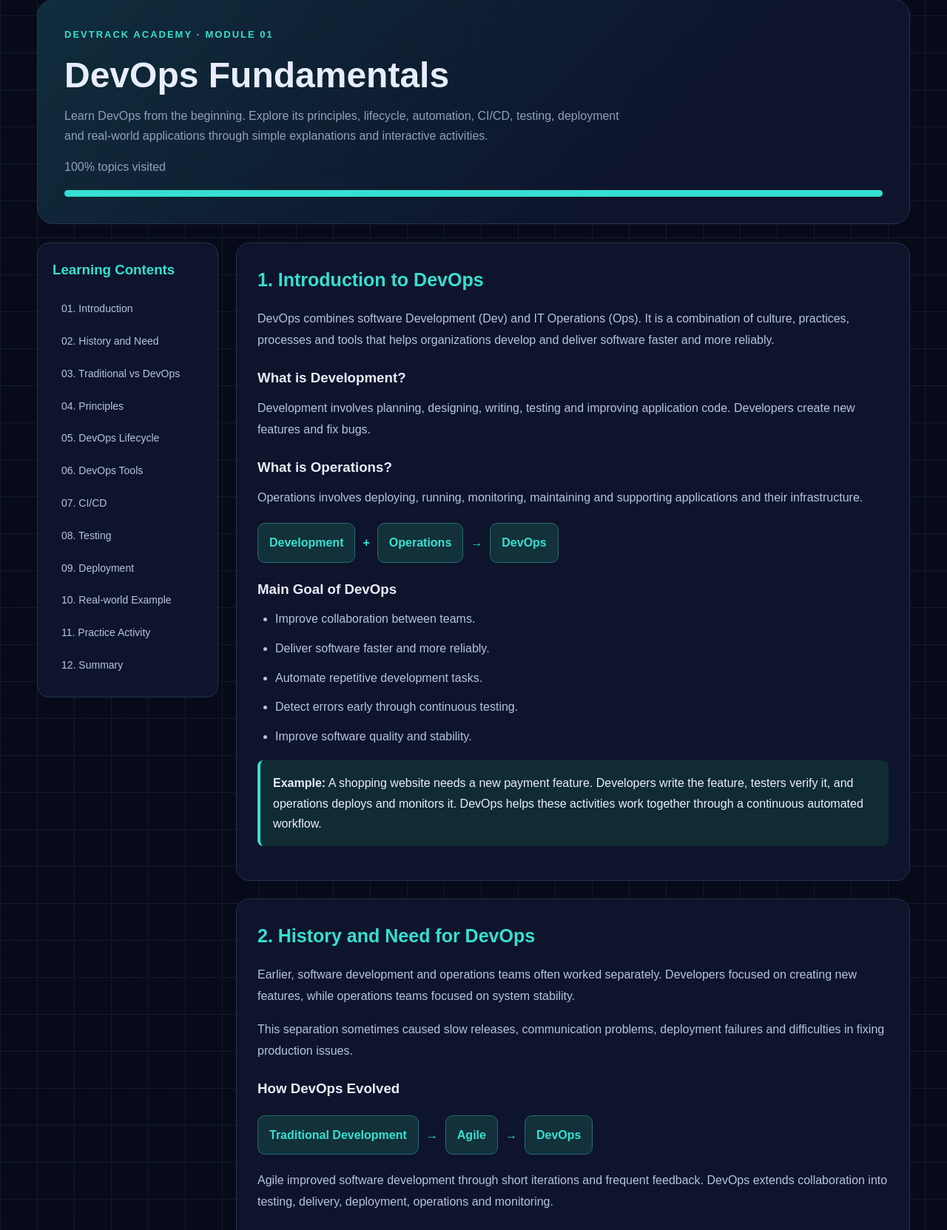
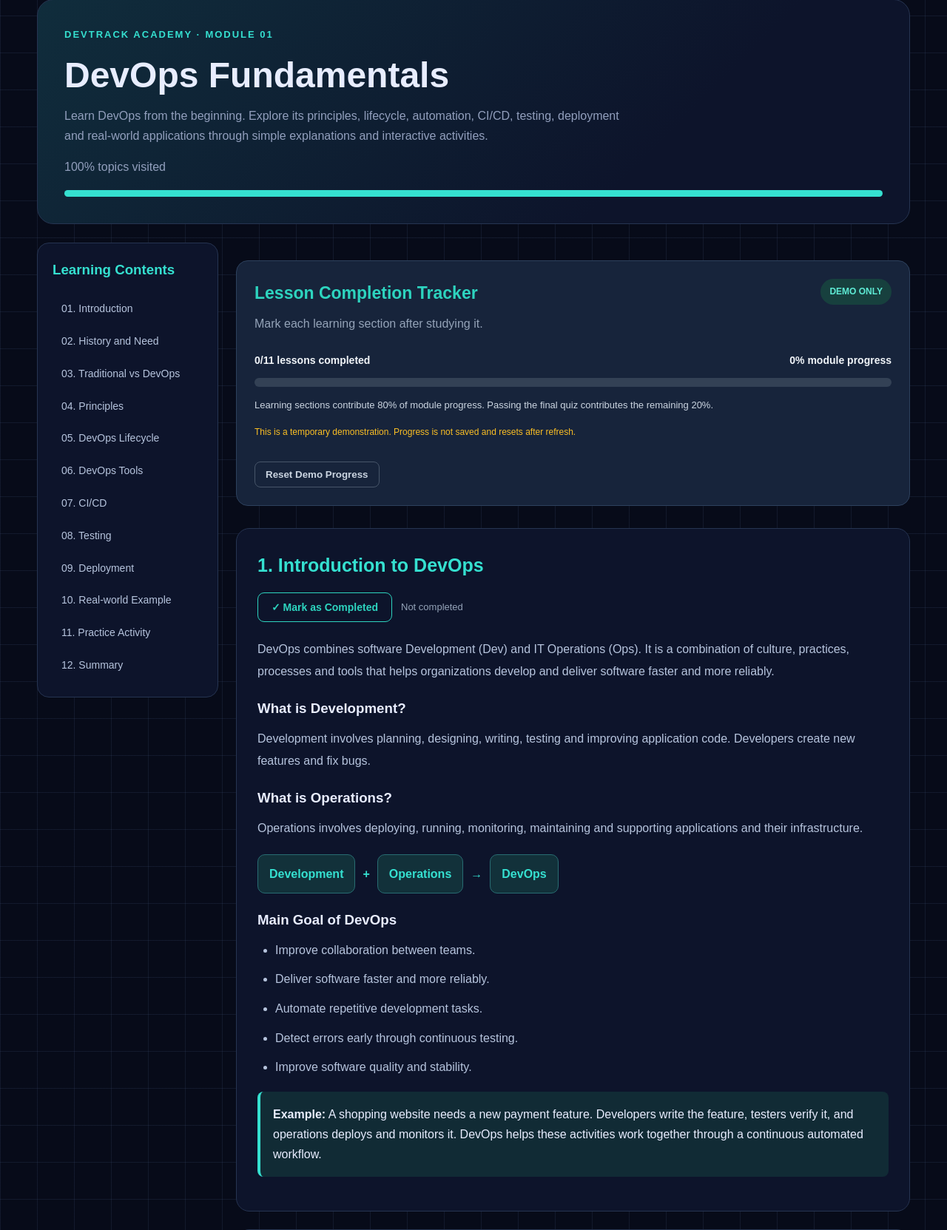
Before and after one commit to Bhoomika-khariwal/devtrack-devOps-project-sem3-, a Flask app: page /lessons/devops-basics in a window 1280 px wide. Shown: the part 179-1842 px from the top of the page at 74% size. Run offline with Flask 3, Linux system fonts and the light colour scheme; a user stored in the database is signed in; some libraries are stand-ins or nearby versions.

Commit message:
feat: add DevOps lesson completion tracker

```diff
--- /dev/null
+++ b/static/lesson-completion-demo.css
@@ -0,0 +1,146 @@
+
+/* DevTrack Lesson Completion Prototype */
+
+.learning-page .dtc-overview {
+  background: #17243b;
+  border: 1px solid #2d415d;
+  border-radius: 16px;
+  padding: 24px;
+  margin: 24px 0 30px;
+  color: #f1f5f9;
+}
+
+.learning-page .dtc-heading-row {
+  display: flex;
+  justify-content: space-between;
+  align-items: flex-start;
+  gap: 15px;
+  flex-wrap: wrap;
+}
+
+.learning-page .dtc-heading-row h2 {
+  color: #2dd4bf;
+  font-size: 23px;
+  margin: 0 0 8px;
+}
+
+.learning-page .dtc-heading-row p {
+  color: #94a3b8;
+  margin: 0;
+}
+
+.learning-page .dtc-demo-tag {
+  padding: 7px 12px;
+  background: #17403e;
+  color: #5eead4;
+  border-radius: 20px;
+  font-size: 12px;
+  font-weight: bold;
+}
+
+.learning-page .dtc-numbers {
+  display: flex;
+  justify-content: space-between;
+  gap: 15px;
+  margin: 24px 0 12px;
+  flex-wrap: wrap;
+  font-size: 14px;
+}
+
+.learning-page .dtc-progress-track {
+  width: 100%;
+  height: 12px;
+  background: #334155;
+  border-radius: 20px;
+  overflow: hidden;
+}
+
+.learning-page .dtc-progress-fill {
+  height: 100%;
+  width: 0%;
+  background: linear-gradient(
+    90deg,
+    #14b8a6,
+    #2dd4bf
+  );
+  border-radius: 20px;
+  transition: width 0.3s ease;
+}
+
+.learning-page .dtc-explanation {
+  color: #cbd5e1;
+  font-size: 13px;
+  line-height: 1.6;
+  margin-top: 15px;
+}
+
+.learning-page .dtc-warning {
+  color: #fbbf24;
+  font-size: 12px;
+  margin-top: 10px;
+}
+
+.learning-page .dtc-action-container {
+  display: flex;
+  align-items: center;
+  flex-wrap: wrap;
+  gap: 12px;
+  margin: 16px 0 22px;
+}
+
+.learning-page .dtc-complete-button {
+  padding: 11px 18px;
+  background: transparent;
+  border: 1px solid #2dd4bf;
+  border-radius: 9px;
+  color: #2dd4bf;
+  font-size: 14px;
+  font-weight: 600;
+  cursor: pointer;
+  transition: all 0.2s ease;
+}
+
+.learning-page .dtc-complete-button:hover {
+  background: #17403e;
+}
+
+.learning-page .dtc-complete-button.dtc-is-complete {
+  background: #14b8a6;
+  color: #071525;
+}
+
+.learning-page .dtc-complete-button:focus-visible,
+.learning-page .dtc-reset:focus-visible {
+  outline: 3px solid #ffffff;
+  outline-offset: 3px;
+}
+
+.learning-page .dtc-status {
+  font-size: 13px;
+  color: #94a3b8;
+}
+
+.learning-page .dtc-reset {
+  background: transparent;
+  color: #cbd5e1;
+  border: 1px solid #475569;
+  border-radius: 8px;
+  padding: 9px 14px;
+  margin-top: 14px;
+  cursor: pointer;
+}
+
+.learning-page .dtc-reset:hover {
+  border-color: #2dd4bf;
+  color: #2dd4bf;
+}
+
+@media (max-width: 600px) {
+  .learning-page .dtc-overview {
+    padding: 18px;
+  }
+
+  .learning-page .dtc-complete-button {
+    width: 100%;
+  }
+}
--- /dev/null
+++ b/static/lesson-completion-demo.js
@@ -0,0 +1,217 @@
+
+/*
+ DevTrack - Lesson Completion Prototype
+ Module 01: DevOps Fundamentals
+
+ Frontend demonstration only.
+ No database writes or permanent XP rewards.
+*/
+
+document.addEventListener("DOMContentLoaded", function () {
+  "use strict";
+
+  const modulePage =
+    document.querySelector(".learning-page");
+
+  if (!modulePage) {
+    console.warn(
+      "DevTrack: learning-page container not found."
+    );
+    return;
+  }
+
+  const excludedTopics =
+    /quiz|assessment|final test|summary|recap|conclusion|takeaway|table of contents/i;
+
+  // Find existing lesson sections.
+  // The quiz and summary are not learning sections.
+  const lessons = Array.from(
+    modulePage.querySelectorAll(".learning-section")
+  ).filter(function (section) {
+    const heading = section.querySelector("h2, h3");
+
+    if (!heading) return false;
+
+    const sectionName =
+      heading.textContent.trim() + " " + (section.id || "");
+
+    return !excludedTopics.test(sectionName);
+  });
+
+  if (lessons.length === 0) {
+    console.warn(
+      "DevTrack: no eligible learning sections found."
+    );
+    return;
+  }
+
+  // This Set exists in memory only.
+  // It will be replaced by saved progress later.
+  const completedLessons = new Set();
+
+  // Create progress overview.
+  const overview = document.createElement("div");
+  overview.className = "dtc-overview";
+
+  overview.innerHTML = `
+    <div class="dtc-heading-row">
+      <div>
+        <h2>Lesson Completion Tracker</h2>
+        <p>Mark each learning section after studying it.</p>
+      </div>
+      <span class="dtc-demo-tag">DEMO ONLY</span>
+    </div>
+
+    <div class="dtc-numbers">
+      <strong id="dtc-count">0 lessons completed</strong>
+      <strong id="dtc-percent">0% module progress</strong>
+    </div>
+
+    <div class="dtc-progress-track"
+         role="progressbar"
+         aria-label="Module completion progress"
+         aria-valuemin="0"
+         aria-valuemax="100"
+         aria-valuenow="0">
+      <div id="dtc-progress-fill"
+           class="dtc-progress-fill"></div>
+    </div>
+
+    <p class="dtc-explanation">
+      Learning sections contribute 80% of module progress.
+      Passing the final quiz contributes the remaining 20%.
+    </p>
+
+    <p class="dtc-warning">
+      This is a temporary demonstration.
+      Progress is not saved and resets after refresh.
+    </p>
+
+    <button type="button"
+            class="dtc-reset"
+            id="dtc-reset">
+      Reset Demo Progress
+    </button>
+  `;
+
+  // Place the overview before the first lesson.
+  lessons[0].insertAdjacentElement("beforebegin", overview);
+
+  const countElement =
+    overview.querySelector("#dtc-count");
+
+  const percentElement =
+    overview.querySelector("#dtc-percent");
+
+  const progressFill =
+    overview.querySelector("#dtc-progress-fill");
+
+  const progressTrack =
+    overview.querySelector(".dtc-progress-track");
+
+  const lessonButtons = [];
+
+  // Create a button inside every eligible section.
+  lessons.forEach(function (section, index) {
+    const heading = section.querySelector("h2, h3");
+
+    const lessonId = "devops-lesson-" + (index + 1);
+
+    const container = document.createElement("div");
+    container.className = "dtc-action-container";
+
+    const button = document.createElement("button");
+    button.type = "button";
+    button.className = "dtc-complete-button";
+    button.textContent = "✓ Mark as Completed";
+    button.setAttribute("aria-pressed", "false");
+
+    const status = document.createElement("span");
+    status.className = "dtc-status";
+    status.textContent = "Not completed";
+
+    container.append(button, status);
+    heading.insertAdjacentElement("afterend", container);
+
+    lessonButtons.push({
+      id: lessonId,
+      button: button,
+      status: status
+    });
+
+    button.addEventListener("click", function () {
+      if (completedLessons.has(lessonId)) {
+        completedLessons.delete(lessonId);
+      } else {
+        completedLessons.add(lessonId);
+      }
+
+      updateDisplay();
+    });
+  });
+
+  // Update counts, progress and button states.
+  function updateDisplay() {
+    const completed = completedLessons.size;
+    const total = lessons.length;
+
+    // Lessons contribute at most 80%.
+    // The 20% quiz portion is not connected yet.
+    const lessonProgress = Math.round(
+      (completed / total) * 80
+    );
+
+    countElement.textContent =
+      completed + "/" + total + " lessons completed";
+
+    percentElement.textContent =
+      lessonProgress + "% module progress";
+
+    progressFill.style.width =
+      lessonProgress + "%";
+
+    progressTrack.setAttribute(
+      "aria-valuenow",
+      String(lessonProgress)
+    );
+
+    lessonButtons.forEach(function (entry) {
+      const isComplete =
+        completedLessons.has(entry.id);
+
+      entry.button.classList.toggle(
+        "dtc-is-complete",
+        isComplete
+      );
+
+      entry.button.textContent = isComplete
+        ? "✓ Completed — Undo"
+        : "✓ Mark as Completed";
+
+      entry.button.setAttribute(
+        "aria-pressed",
+        String(isComplete)
+      );
+
+      entry.status.textContent = isComplete
+        ? "Completed"
+        : "Not completed";
+    });
+  }
+
+  // Reset only temporary demonstration progress.
+  overview
+    .querySelector("#dtc-reset")
+    .addEventListener("click", function () {
+      completedLessons.clear();
+      updateDisplay();
+    });
+
+  updateDisplay();
+
+  console.log(
+    "DevTrack lesson tracker ready:",
+    lessons.length,
+    "eligible sections"
+  );
+});
--- a/templates/devops_basics.html
+++ b/templates/devops_basics.html
@@ -4,6 +4,9 @@
 {% block title %}DevTrack | DevOps Fundamentals{% endblock %}
 
 {% block content %}
+
+<link rel="stylesheet"
+      href="{{ url_for('static', filename='lesson-completion-demo.css') }}">
 
 <link rel="stylesheet" href="{{ url_for('static', filename='lesson-detail.css') }}">
 
@@ -897,4 +900,6 @@ def test_add():
 <script src="{{ url_for('static', filename='module-quiz.js') }}"
         defer></script>
 
+<script src="{{ url_for('static', filename='lesson-completion-demo.js') }}"></script>
+
 {% endblock %}
```
